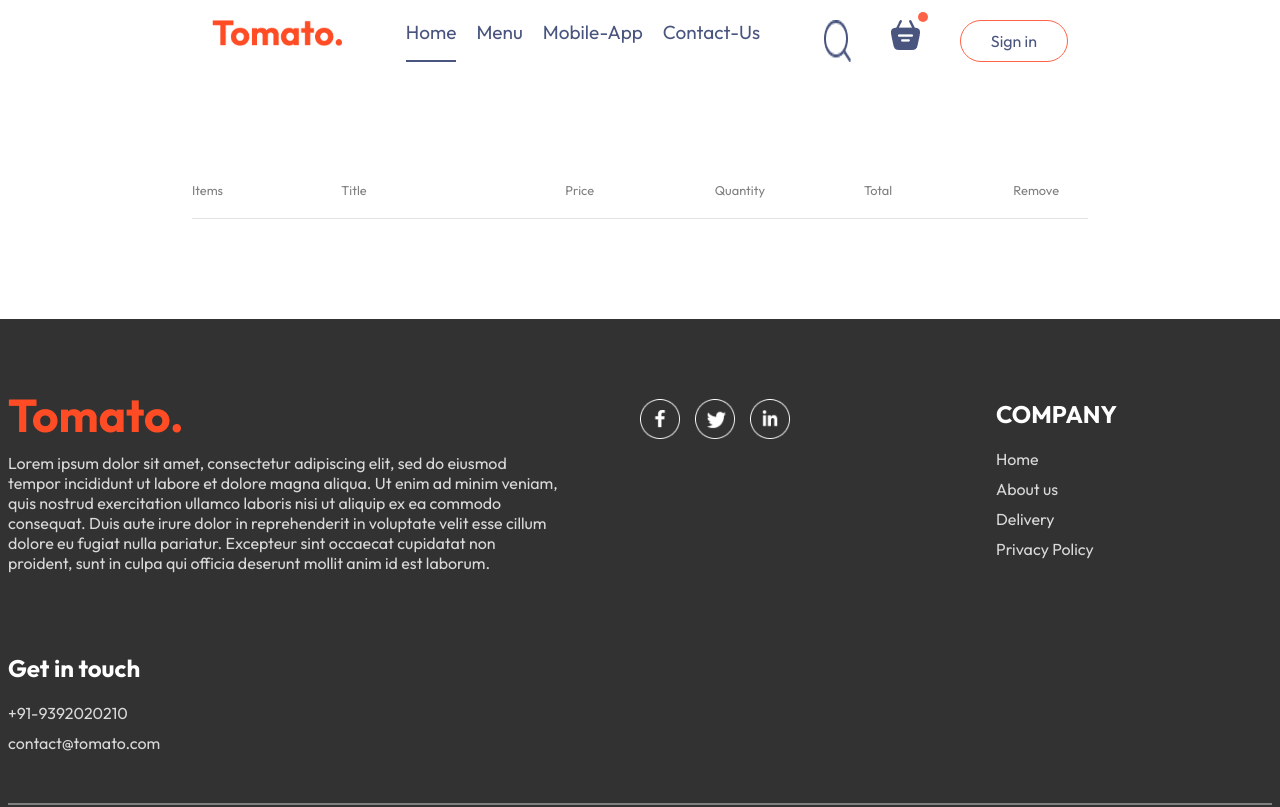
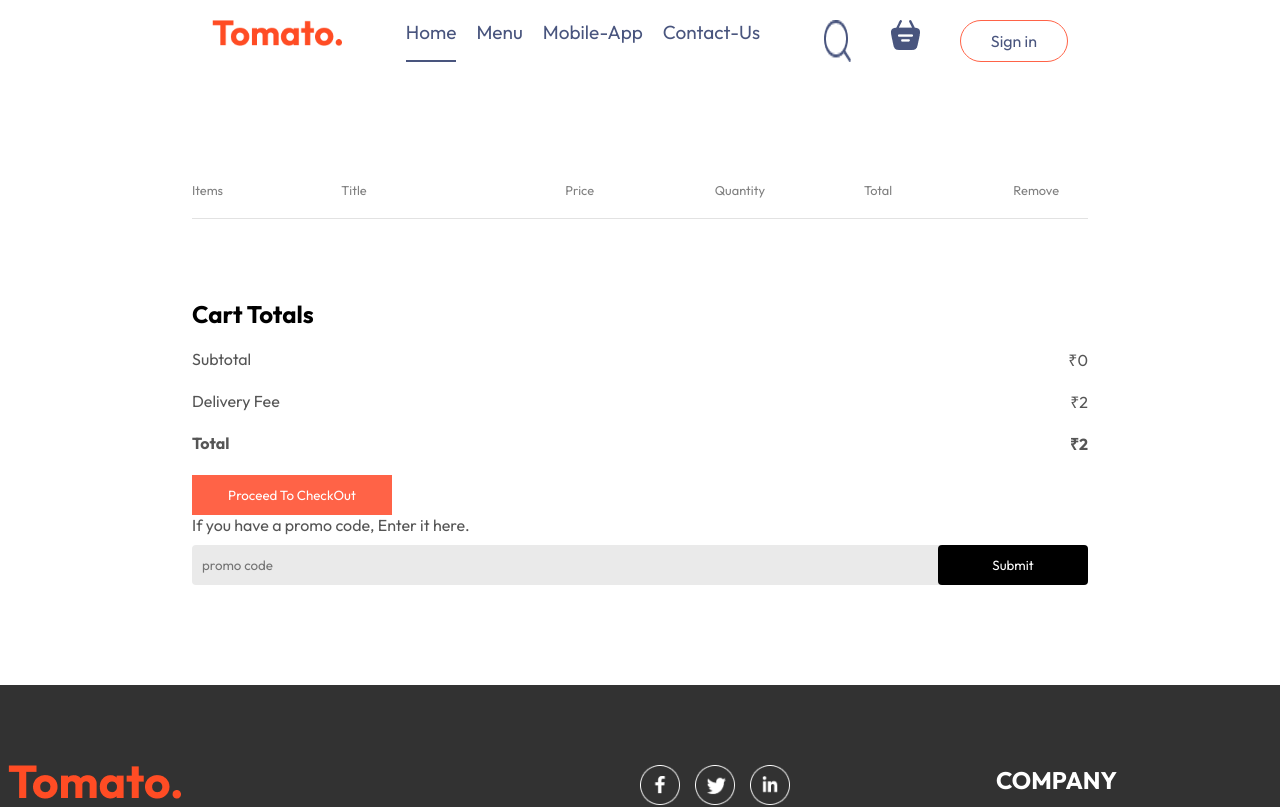
Before and after one commit to sakshamXcode/Swadishtha, a React (Vite) app in the folder frontend/: page /cart in a window 1280 px wide. Shown: the top 807 px of the page. Built offline with nearby package versions, Linux system fonts and the light colour scheme.

Commit message:
Few more changes

```diff
--- a/frontend/src/Context/StoreContext.jsx
+++ b/frontend/src/Context/StoreContext.jsx
@@ -1,4 +1,4 @@
-import { createContext, useEffect, useState } from "react";
+import { createContext, useState } from "react";
 import { food_list } from "../assets/assets";
 import PropTypes from "prop-types";
 
@@ -22,9 +22,19 @@ const removeFromCart=(itemId)=>
     setCartItems((prev)=>({...prev,[itemId]:prev[itemId]-1}))
 }
 
-useEffect(()=>{
-console.log(cartItems)
-},[cartItems])
+const getTotalCartAmount=()=>{
+  let totalAmount=0;
+  for(const item in cartItems)
+  {
+    if(cartItems[item]>0)
+    {
+
+      let itemInfo=food_list.find((product)=>product._id===item)
+      totalAmount+= itemInfo.price * cartItems[item]
+    }
+  }
+  return totalAmount;
+}
 
   const contextValue = {
       food_list,
@@ -32,6 +42,7 @@ console.log(cartItems)
       setCartItems,
       addToCart,
       removeFromCart,
+      getTotalCartAmount,
   };
   return (
     <StoreContext.Provider value={contextValue}>
--- a/frontend/src/components/LoginPopup/LoginPopup.css
+++ b/frontend/src/components/LoginPopup/LoginPopup.css
@@ -65,12 +65,12 @@
 } */
 
 .login-popup {
-    position: absolute;
+    position: fixed;
     z-index: 1;
     animation: smooth;
     width: 100%;
     height: 100%;
-    background-color: rgba(0, 0, 0, 0.8); /* Add opacity for better visibility */
+    background-color: rgba(0, 0, 0, 0.9); /* Add opacity for better visibility */
     display: grid;
     place-items: center; /* Center the popup */
 }
--- a/frontend/src/components/Navbar/Navbar.jsx
+++ b/frontend/src/components/Navbar/Navbar.jsx
@@ -1,14 +1,16 @@
-import { useState } from 'react'
+import { useContext, useState } from 'react'
 import { assets } from '../../assets/assets'
 import './Navbar.css'
 import {Link} from 'react-router-dom'
+import { StoreContext } from '../../Context/StoreContext'
 const Navbar = ({setShowLogin}) => {
      const [menu,setMenu]=useState("home");
+     const {getTotalCartAmount}=useContext(StoreContext);
     return (
         <div  className='navbar'>
-      <a href='#pidda'  onClick={()=>setMenu("home")}>
+      <Link to='/'  onClick={()=>setMenu("home")}>
       <img src={assets.logo} alt="" className='logo' />
-      </a>
+      </Link>
         <ul className='navbar-menu'>
         <Link to='/' onClick={()=>setMenu("home")} className={menu==="home"?"active":""}>Home</Link>
         <a href='#explore-menu'  onClick={()=>setMenu("menu")} className={menu==="menu"?"active":""}>Menu</a>
@@ -22,7 +24,7 @@ const Navbar = ({setShowLogin}) => {
            <Link to='/cart' >
             <img src={assets.basket_icon} alt="Basket" />
            </Link>
-            <div className="dot"></div>
+            <div className={getTotalCartAmount()===0?"":"dot"}></div>
 
         </div>
             <button onClick={()=>setShowLogin(true)}>Sign in</button>
--- a/frontend/src/index.css
+++ b/frontend/src/index.css
@@ -16,8 +16,9 @@ a{
 .app{
   width:70%;
   margin:auto;
+}
 
-}
+
 @keyframes fadeIn{
   0%{opacity:0;
   }
--- a/frontend/src/pages/Cart/Cart.css
+++ b/frontend/src/pages/Cart/Cart.css
@@ -38,3 +38,64 @@ width:50px;
     line-height: 1;
     font-weight: bold;
 }
+
+.cart-bottom{
+    margin-top:80px;
+    display:flex;
+    justify-content: space-between
+    gap=max(12vw,20px);
+
+}
+.cart-total{
+    flex:1;
+    display: flex;
+    flex-direction: column;
+    gap:20px;
+}
+
+.cart-total-details{
+    display:flex;
+    justify-content: space-between;
+    color:#555;
+}
+.cart-total button{
+    color:white;
+    border:white;
+    background-color: tomato;
+    width:max(15vw,200px);
+    padding:12px 0px;
+    cursor:pointer;
+}
+.cart-promocode{
+    color:#555;
+}
+.cart-promocode-input{
+    margin-top:10px;
+    display: flex;
+    justify-content: space-between;
+    align-items: center;
+    background-color: #eaeaea;
+    border-radius: 4px;
+}
+.cart-promocode-input input{
+    background: transparent;
+    border:none;
+    outline: none;
+    padding-left:10px;
+}
+.cart-promocode-input button{
+    width:max(10vw, 150px);
+    padding: 12px 5px;
+    background-color: black;
+    border: none;
+    color:white;
+    border-radius:4px;
+}
+@media (max-width:750px){
+    .cart-bottom{
+        flex-direction: column-reverse;
+    }
+    .cart-promocode{
+        justify-content: start;
+    }
+}
--- a/frontend/src/pages/Cart/Cart.jsx
+++ b/frontend/src/pages/Cart/Cart.jsx
@@ -1,10 +1,11 @@
 import { useContext } from 'react'
 import './Cart.css'
 import { StoreContext } from '../../Context/StoreContext'
+import {useNavigate } from 'react-router-dom';
 const Cart = () => {
 
-  const { cartItems, food_list, removeFromCart } = useContext(StoreContext);
-
+  const { cartItems, food_list, removeFromCart,getTotalCartAmount } = useContext(StoreContext);
+ const navigate=useNavigate();
   return (
     <div className='cart' >
       <div className="cart-items">
@@ -26,9 +27,9 @@ const Cart = () => {
                 <div className='cart-items-title cart-items-item' key={index}>
                   <img src={item.image} alt={item.name} />
                   <p>{item.name}</p>
-                  <p>{item.price}</p>
+                  <p> &#8377;{item.price}</p>
                   <p>{cartItems[item._id]}</p>
-                  <p>{item.price * cartItems[item._id]}</p>
+                  <p> &#8377;{item.price * cartItems[item._id]}</p>
                   <p className='cross' onClick={()=>removeFromCart(item._id)} >&times;</p>
                 </div>
                 <hr />
@@ -36,7 +37,35 @@ const Cart = () => {
             );
           }
         })}
-
+      </div>
+      <div className="cart-bottom">
+        <div className="cart-total">
+            <h2>
+               Cart Totals
+            </h2>
+            <div className="cart-total-details">
+              <p>Subtotal</p>
+              <p>&#8377;{getTotalCartAmount()}</p>
+            </div>
+            <div className="cart-total-details">
+              <p>Delivery Fee</p>
+            <p>&#8377;{2}</p>
+            </div>
+            <div className="cart-total-details">
+              <b>Total</b>
+              <b>&#8377;{getTotalCartAmount()+2}</b>
+            </div>
+        <button onClick={()=>navigate('/order')} >Proceed To CheckOut</button>
+        </div>
+      </div>
+      <div className="cart-promocode">
+        <p>
+          If you have a promo code, Enter it here.
+        </p>
+        <div className="cart-promocode-input">
+          <input type="text" placeholder='promo code'/>
+          <button>Submit</button>
+        </div>
       </div>
     </div>
   )
--- a/frontend/src/pages/PlaceOrder/PlaceOrder.jsx
+++ b/frontend/src/pages/PlaceOrder/PlaceOrder.jsx
@@ -1,7 +1,10 @@
 import './PlaceOrder.css'
 const PlaceOrder = () => {
   return (
-    <div>PlaceOrder</div>
+   <form>
+
+
+   </form>
   )
 }
 
```
